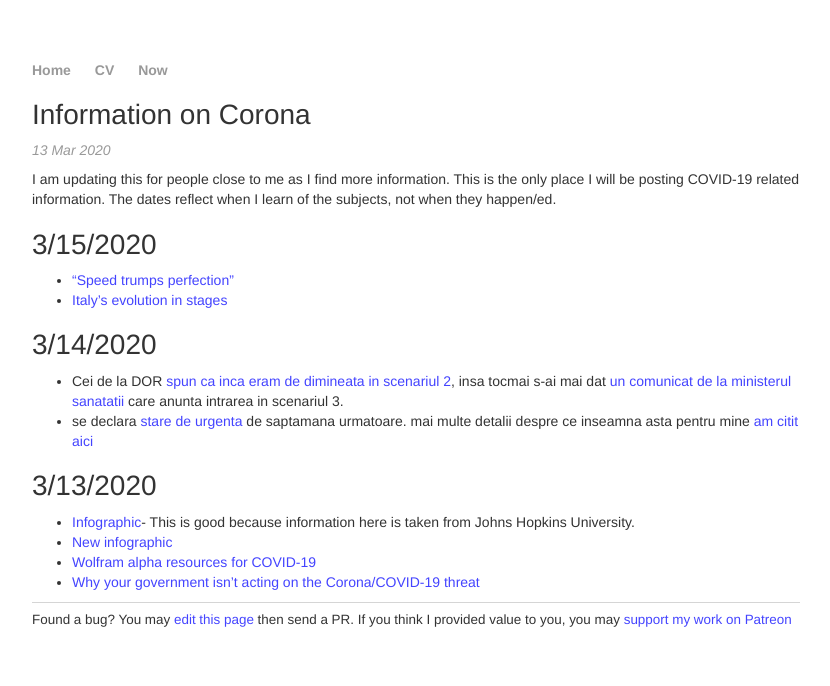
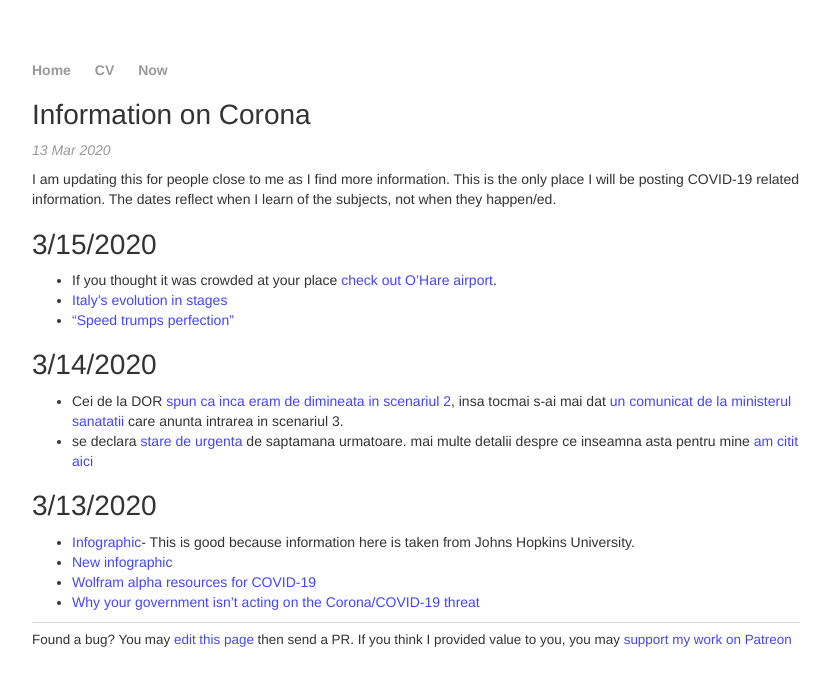
Before and after one commit to anrei0000/anrei0000.github.io, a Jekyll site: the page built from _posts/2020-03-12-on-corona.md, in a window 1280 px wide. Shown: the top 686 px of the page, without its empty margins (224-1054 px from the left). Built offline with Jekyll 4.4.1, drawn with Linux system fonts in a browser that asks for light colours; nearby versions of some CDN libraries; a style sheet for code colours, icons or effects is not loaded.

Commit message:
- update

```diff
--- a/_posts/2020-03-12-on-corona.md
+++ b/_posts/2020-03-12-on-corona.md
@@ -7,8 +7,9 @@ date: 2020-03-13
 I am updating this for people close to me as I find more information. This is the only place I will be posting COVID-19 related information. The dates reflect when I learn of the subjects, not when they happen/ed.
 
 # 3/15/2020
+* If you thought it was crowded at your place [check out O'Hare airport](https://twitter.com/BrookeGMcDonald/status/1238986272137502720).
+* [Italy's evolution in stages](https://twitter.com/JasonYanowitz/status/1238977743653687296)
 * ["Speed trumps perfection"](https://twitter.com/i/status/1238865202868883461)
-* [Italy's evolution in stages](https://twitter.com/JasonYanowitz/status/1238977743653687296)
 
 # 3/14/2020
 * Cei de la DOR [spun ca inca eram de dimineata in scenariul 2](https://www.dor.ro/coronavirus-cele-patru-scenarii-in-romania/), insa tocmai s-ai mai dat [un comunicat de la ministerul sanatatii](http://www.ms.ro/2020/03/14/buletin-informativ-14-03-2020-ora-1600/) care anunta intrarea in scenariul 3.
```
